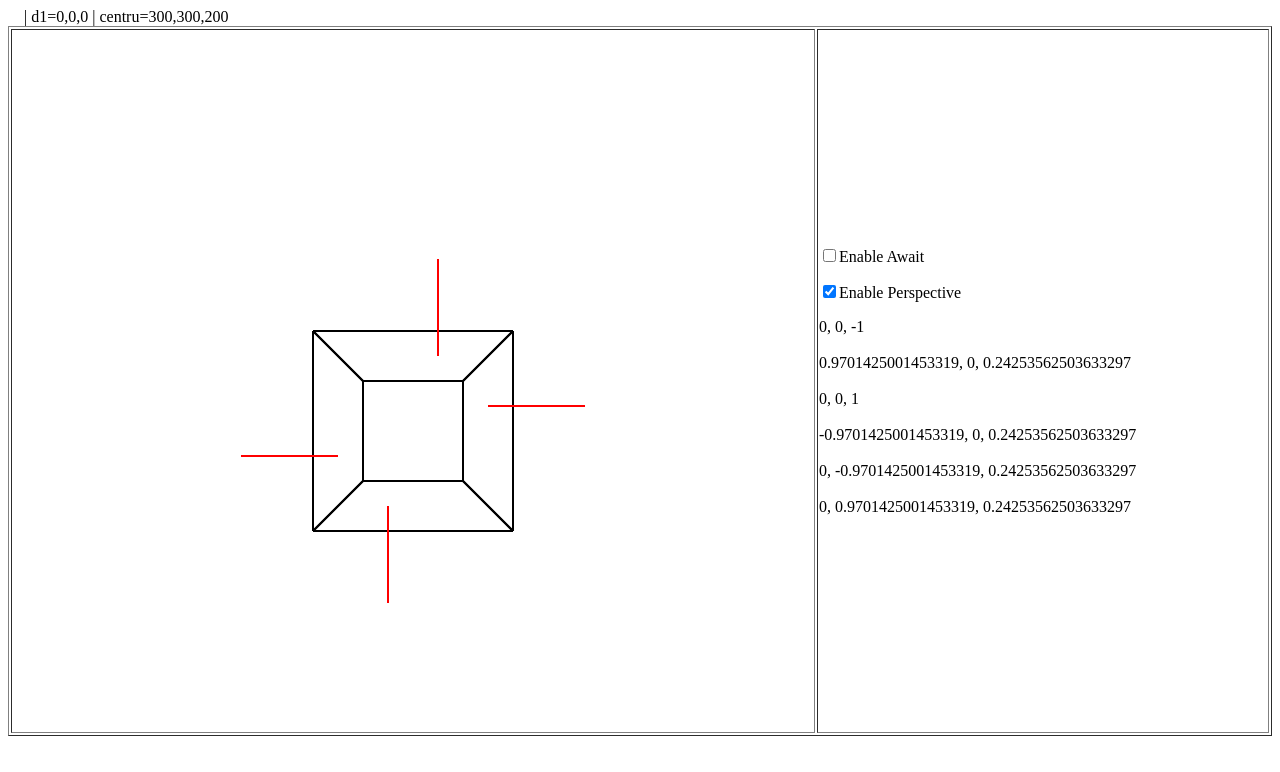
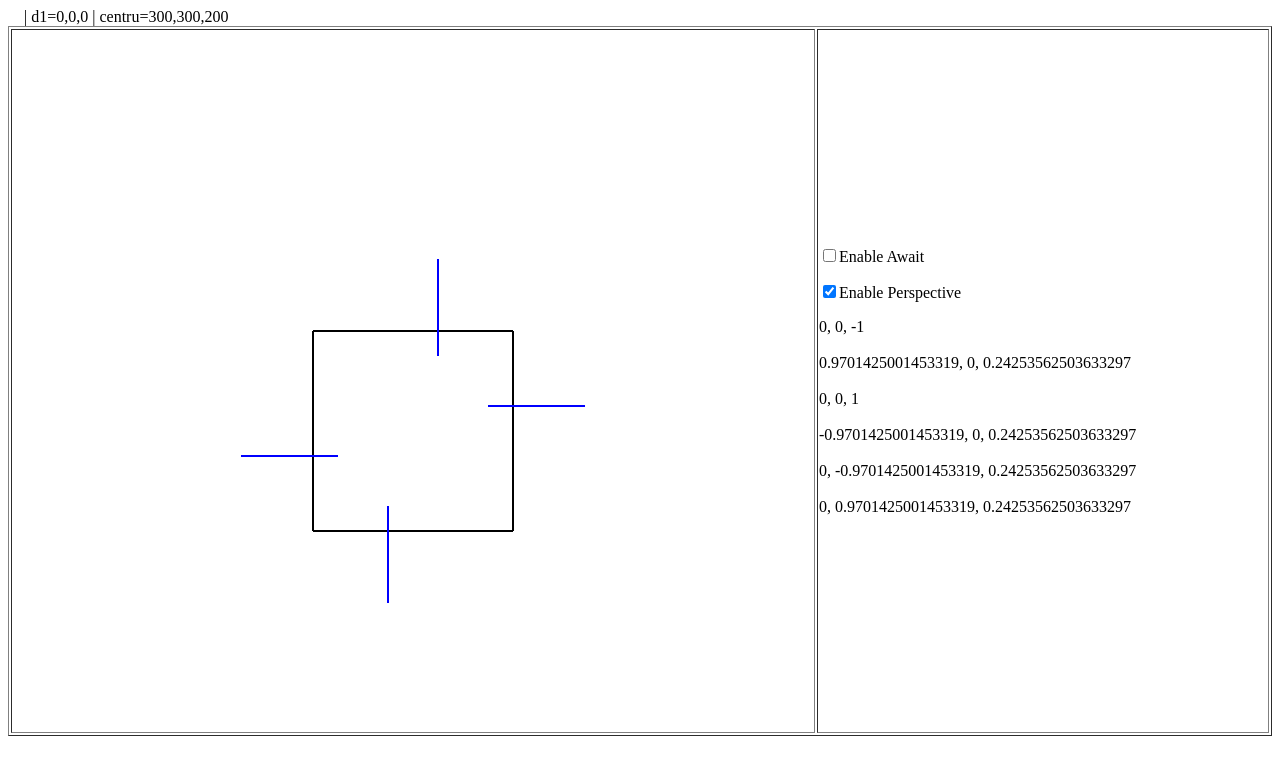
Before and after one commit to Rares140/games, a plain HTML site: page cub/index.html in a window 1280 px wide. Drawn offline with Linux system fonts and the light colour scheme.

Commit message:
Update index.html

```diff
--- a/cub/index.html
+++ b/cub/index.html
@@ -411,7 +411,7 @@ async function afiseazaInternal3(t) {
     p1=lineMiddle(t[surf[i][0]],t[surf[i][2]])
     p2=vectorAddPoint(vectorMulScalar(vn,100),p1)
 
-    if(norm2[i][2]>0){
+    if(norm2[i][2]<0){
       let color = 'black'
       lineColor(t,surf[i][0],surf[i][1], color)
       lineColor(t,surf[i][1],surf[i][2], color)
```
